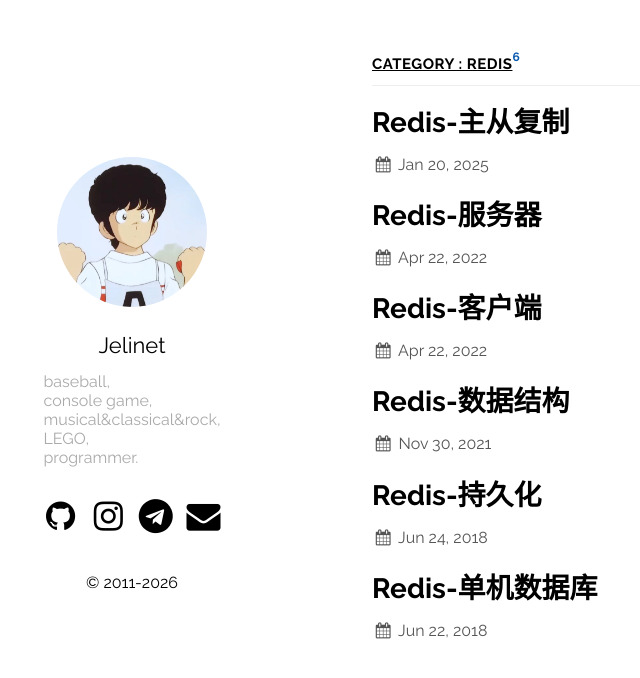
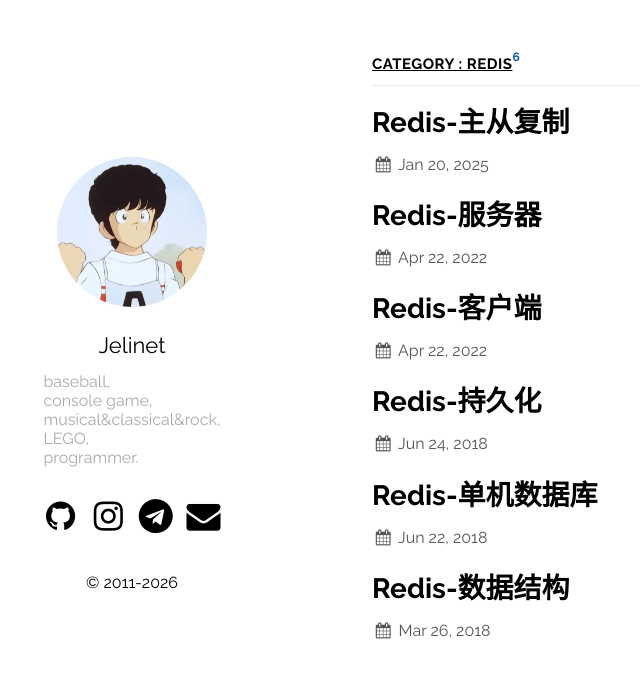
Before and after one commit to jelinet/jelinet.github.io, a Jekyll site: the page built from _category/redis.md, in a window 1280 px wide. Shown: the top 678 px of the page, without its empty margins (53-693 px from the left). Built offline with Jekyll 4.4.1, drawn with Linux system fonts in a browser that asks for light colours.

Commit message:
Update 2018-03-26-redis笔记-数据结构.markdown

```diff
--- a/_posts/2018-03-26-redis笔记-数据结构.markdown
+++ b/_posts/2018-03-26-redis笔记-数据结构.markdown
@@ -1,7 +1,7 @@
 ---
 layout: post
 title:  "Redis-数据结构"
-date:   2021-11-30 18:54 +0800
+date:   2018-03-26 18:54 +0800
 categories: redis
 typora-root-url: ./image
 ---
```
